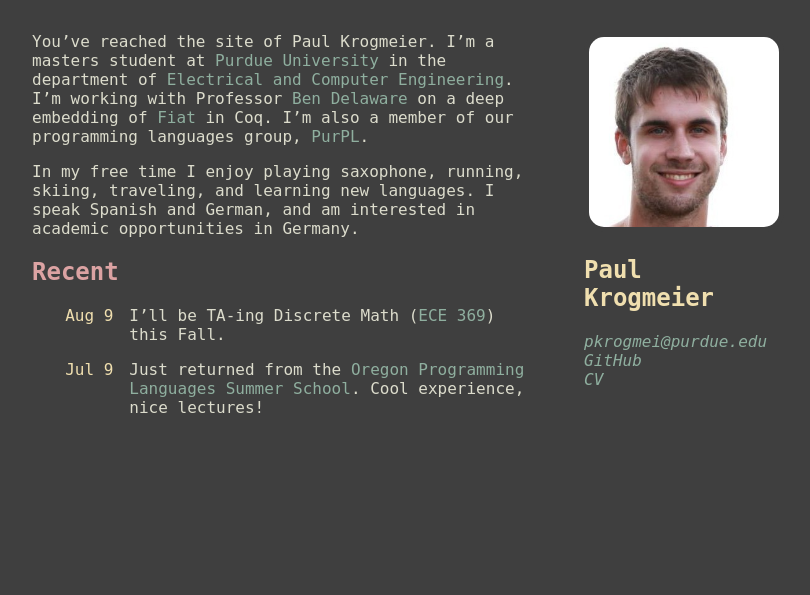
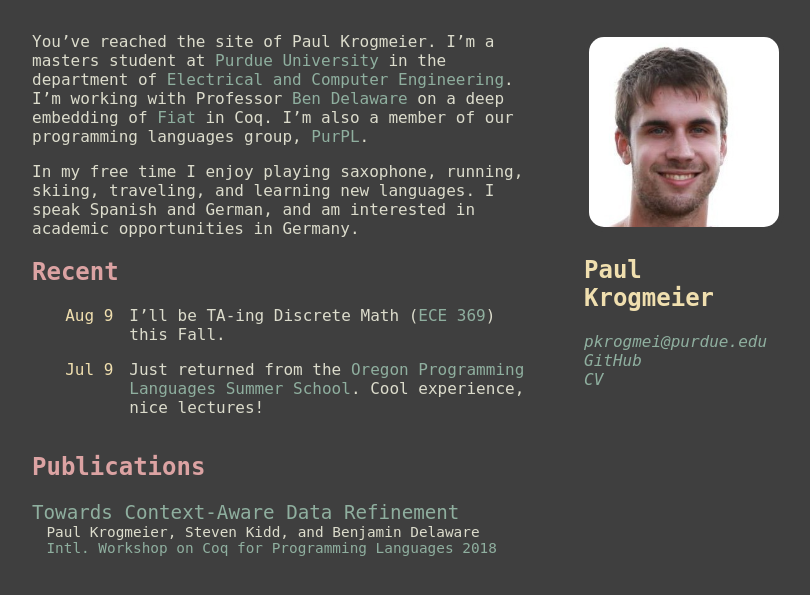
Before and after one commit to paulkrog/paulkrog.github.io, a Jekyll site: the page built from index.md, in a window 1280 px wide. Shown: the top 595 px of the page, without its empty margins (224-1034 px from the left). Built offline with Jekyll 4.4.1, drawn with Linux system fonts in a browser that asks for light colours.

Commit message:
Added CoqPL paper, updates to CV

```diff
--- /dev/null
+++ b/_data/papers.yml
@@ -0,0 +1,10 @@
+- title: Towards Context-Aware Data Refinement
+  authors:
+    - Paul Krogmeier
+    - Steven Kidd
+    - Benjamin Delaware
+  type:
+  venue: Intl. Workshop on Coq for Programming Languages 2018
+  venue_url: https://popl18.sigplan.org/track/CoqPL-2018
+  date: January 2018
+  url: /papers/ContextAware+DataRefinement.pdf
--- /dev/null
+++ b/_includes/paper.html
@@ -0,0 +1,32 @@
+<dt>
+  {% include link.html
+  url=paper.url
+  text=paper.title
+  class="paper-title"
+  %}
+</dt>
+
+<dd class="paper-authors">
+  {{ paper.authors | array_to_sentence_string: "and" }}
+</dd>
+
+{% if paper.venue %}
+<dd class="paper-venue">
+  {% include link.html
+  url=paper.venue_url
+  text=paper.venue
+  %}
+</dd>
+{% endif %}
+
+{% if paper.extra %}
+<dd> {{ paper.extra | safeHTML }} </dd>
+{% endif %}
+
+{% if paper.links %}
+<dd>
+  {% for link in paper.links %}
+  [<a href="{{ link.url }}">{{ link.text }}</a>]
+  {% endfor %}
+</dd>
+{% endif %}
--- a/css/main.scss
+++ b/css/main.scss
@@ -10,6 +10,7 @@
 $zenbackground: $zendark;
 $zentext: #DCDCCC;
 
+// $desktop-width: 40em;
 $desktop-width: 40em;
 $mobile-width: 30em;
 
@@ -85,7 +86,9 @@
     dt { font-size: 120%; }
     dd+dt { padding-top: 1em; }
 
-    dd { margin: 0 1em; }
+    dd { margin: 0 1em;
+         font-size: 90%; }
+
     .author .me { font-weight:bold; }
 }
 
--- a/index.md
+++ b/index.md
@@ -29,6 +29,14 @@
 {% endfor %}
 </section>
 
+## Publications
+
+<section id="papers">
+{% for paper in site.data.papers %}
+{% include paper.html paper=paper %}
+{% endfor %}
+</section>
+
 <!-- ## Thoughts -->
 
 <!-- <section id="thoughts"> -->
```
Also changed, not shown: 7 other files.
